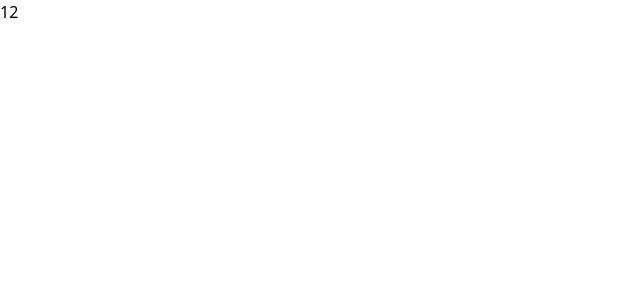
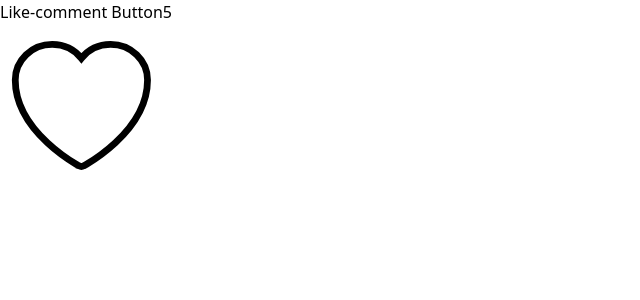
Before and after one commit to fcbvttn123/react-interactive-comment-section, a React (Vite) app: page / in a window 1280 px wide. Shown: the top 300 px of the page, without its empty margins (0-640 px from the left). Built offline with nearby package versions, Linux system fonts and the light colour scheme.

Commit message:
CommentLikes component is done

```diff
--- a/src/App.jsx
+++ b/src/App.jsx
@@ -4,7 +4,7 @@ import { CommentLikes } from './components/CommentLikes'
 function App() {
   return (
     <div>
-        <CommentLikes />
+        <CommentLikes likeNumbers={5}/>
     </div>
   )
 }
--- a/src/components/CommentLikes.jsx
+++ b/src/components/CommentLikes.jsx
@@ -1,23 +1,29 @@
 import { HeartIcon } from '@heroicons/react/24/solid'
 import { useRef, useState } from 'react'
 
-export function CommentLikes() {
+export function CommentLikes({likeNumbers=12}) {
 
     const [liked, setLike] = useState(false)
-    const likeNumbers = useRef(12) // Hard Code
+    const refData_LikeNumbers = useRef(likeNumbers)
 
+    // Style for "like and unlike status"
     let unlikeStyle = {fill: "white", stroke: "black"}
     let likeStyle = {fill: "rgb(239 68 68)", stroke: "rgb(239 68 68)"}
 
     function toggleLike() {
-        liked ? --likeNumbers.current : ++likeNumbers.current
+        // Update "like numbers"
+        liked ? --refData_LikeNumbers.current : ++refData_LikeNumbers.current
+        // Toggle "like state" status
         setLike(!liked)
     }
 
     return (
         <div className='flex items-center'>
-            <button onClick={toggleLike}><HeartIcon className='w-6 h-5' style={liked ? likeStyle : unlikeStyle}/></button>
-            <span>{likeNumbers.current}</span>
+            <button onClick={toggleLike}>
+                <span className="sr-only">Like-comment Button</span>
+                <HeartIcon className='w-6 h-5' style={liked ? likeStyle : unlikeStyle} aria-hidden="true"/>
+            </button>
+            <span>{refData_LikeNumbers.current}</span>
         </div>
     )
 
```
